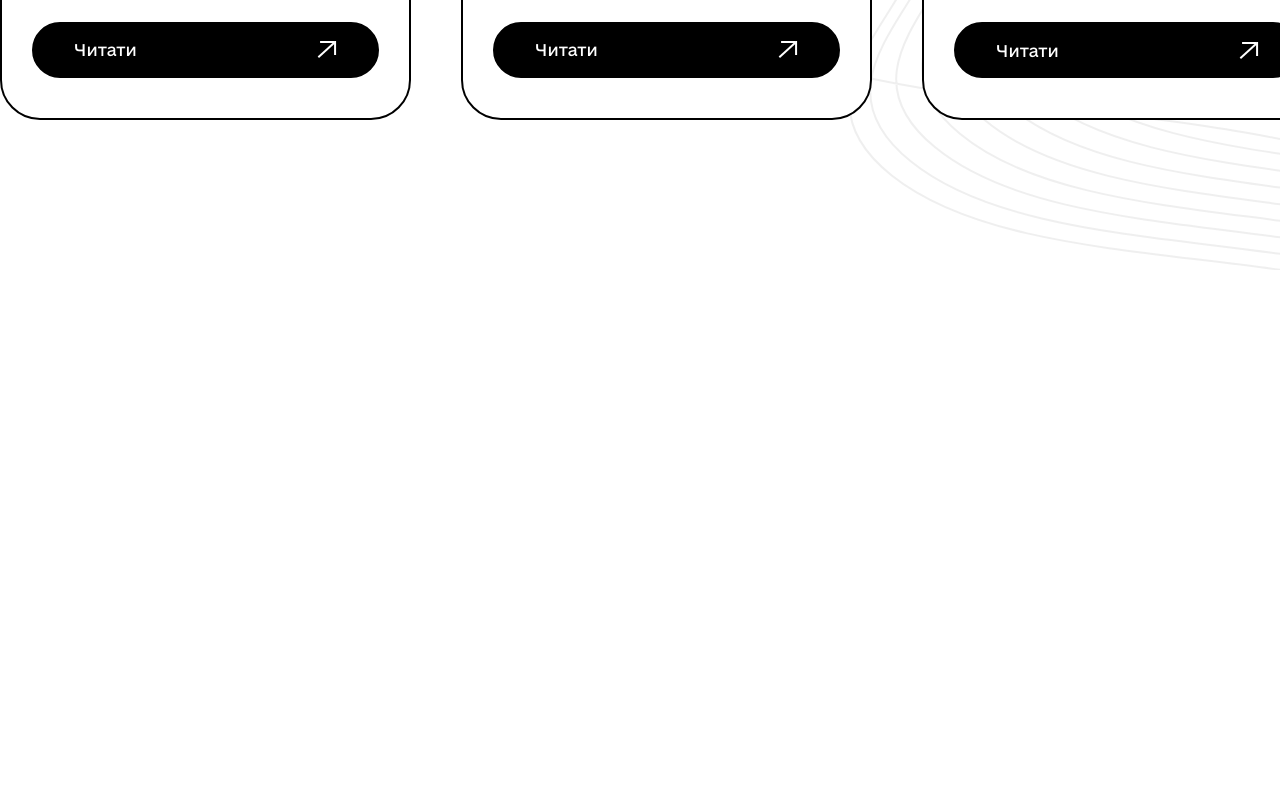
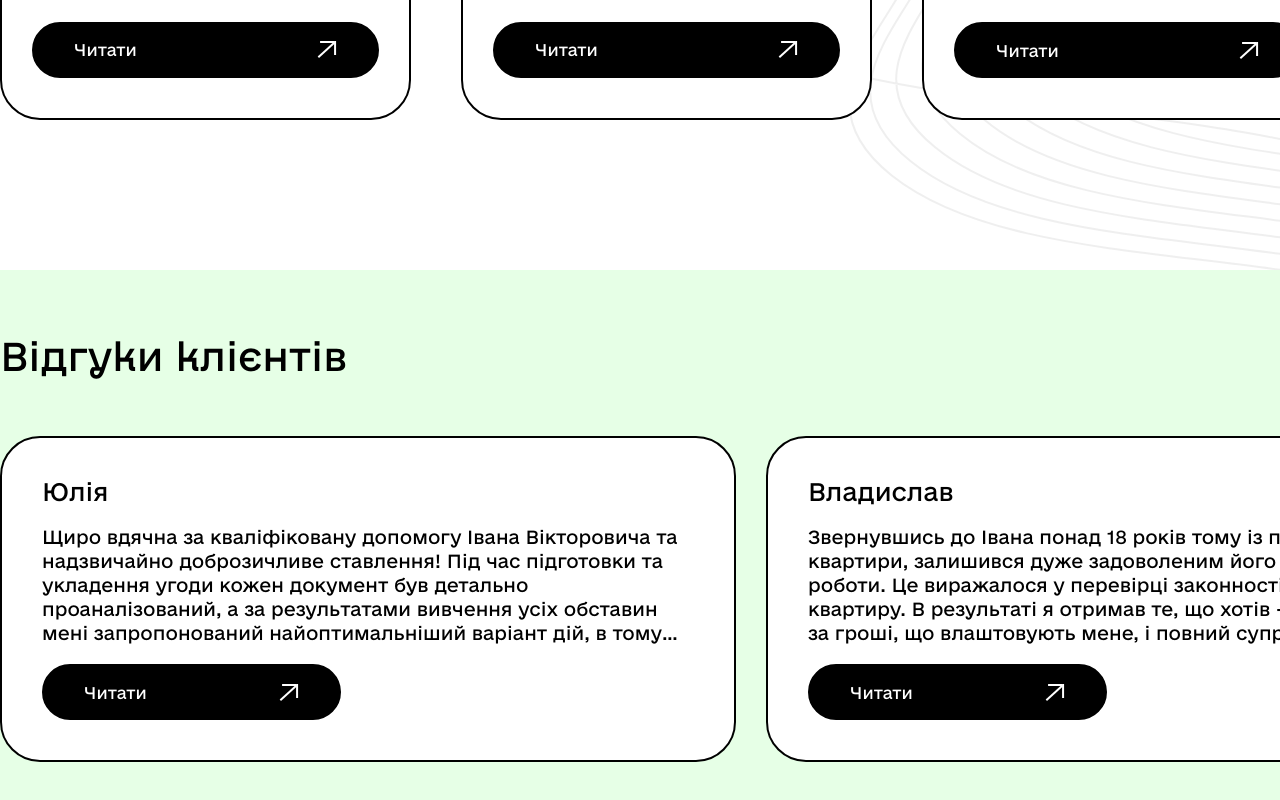
Before and after one commit to Guntyk/kudoyar, a React (Create React App) app: page / in a window 1280 px wide. Shown: the part 2276-3076 px from the top of the page. Before the commit the page ends 2546 px from the top, so only its background shows below. Built offline with nearby package versions, Linux system fonts and the light colour scheme.

Commit message:
Testimonials Done

```diff
--- a/src/App.jsx
+++ b/src/App.jsx
@@ -1,3 +1,4 @@
+import Testimonials from "./components/Testimonials/Testimonials";
 import Articles from "./components/Articles/Articles";
 import Services from "./components/Services/Services";
 import Header from "./components/Header/Header";
@@ -13,6 +14,7 @@ export default function App() {
         <Stats />
         <Services />
         <Articles />
+        <Testimonials />
       </main>
     </>
   );
--- a/src/common/Button/Button.css
+++ b/src/common/Button/Button.css
@@ -27,3 +27,10 @@
   padding: 0 40px;
   width: 100%;
 }
+
+.customer-btn {
+  display: flex;
+  justify-content: space-between;
+  align-items: center;
+  padding: 0 40px;
+}
--- a/src/components/Articles/Articles.jsx
+++ b/src/components/Articles/Articles.jsx
@@ -10,7 +10,7 @@ export default function Articles() {
           <h2 className="sec-title">Статті</h2>
           <div className="articles-wrapper">
             {articles.map((article) => (
-              <div className="article border">
+              <div className="article border" key={article.text.slice(0, 50)}>
                 <div className="img-wrapper"></div>
                 <span className="subtitle">{article.title}</span>
                 <p className="article-text text">{article.text}</p>
--- /dev/null
+++ b/src/components/Testimonials/Testimonials.css
@@ -0,0 +1,44 @@
+.testimonials-background {
+  padding: 66px 0 44px;
+  background: var(--green);
+}
+
+.testimonials-wrapper {
+  display: flex;
+  gap: 30px;
+  margin-top: 60px;
+  padding-bottom: 50px;
+  overflow-y: hidden;
+}
+
+.testimonial {
+  display: flex;
+  flex-direction: column;
+  justify-content: space-between;
+  padding: 40px;
+  min-width: 736px;
+  max-width: 736px;
+  height: 326px;
+}
+
+.testimonial.short {
+  justify-content: start;
+}
+.testimonial.short .naming {
+  margin-bottom: 20px;
+}
+
+.testimonials-wrapper::-webkit-scrollbar {
+  height: 27px;
+}
+
+.testimonials-wrapper::-webkit-scrollbar-track {
+  background: #000;
+  box-shadow: inset 0px 0px 0px 12.5px var(--green);
+}
+
+.testimonials-wrapper::-webkit-scrollbar-thumb {
+  background-color: #fff;
+  outline: 2px solid #000;
+  border-radius: 10px;
+}
--- /dev/null
+++ b/src/components/Testimonials/Testimonials.jsx
@@ -0,0 +1,30 @@
+import Button from "../../common/Button/Button";
+import { testimonials } from "../../data";
+import "./Testimonials.css";
+
+export default function Testimonials() {
+  return (
+    <div className="testimonials-background">
+      <div className="container">
+        <section className="testimonials">
+          <h2 className="sec-title">Відгуки клієнтів</h2>
+          <div className="testimonials-wrapper">
+            {testimonials.length !== 0 &&
+              testimonials.map((customer) => (
+                <div
+                  className={`testimonial border ${
+                    customer.text.length > 300 ? "" : "short"
+                  }`}
+                  key={customer.text.slice(0, 50)}
+                >
+                  <span className="naming">{customer.name}</span>
+                  <p className="customer-text">{customer.text}</p>
+                  {customer.text.length > 300 && <Button className="customer-btn" articleBtn />}
+                </div>
+              ))}
+          </div>
+        </section>
+      </div>
+    </div>
+  );
+}
--- a/src/index.css
+++ b/src/index.css
@@ -255,6 +255,10 @@ code {
 }
 
 .customer-text {
+  display: -webkit-box;
+  -webkit-box-orient: vertical;
+  overflow: hidden;
+  -webkit-line-clamp: 5;
   font-size: 18px;
   line-height: 24px; /* 133.333% */
 }
```
